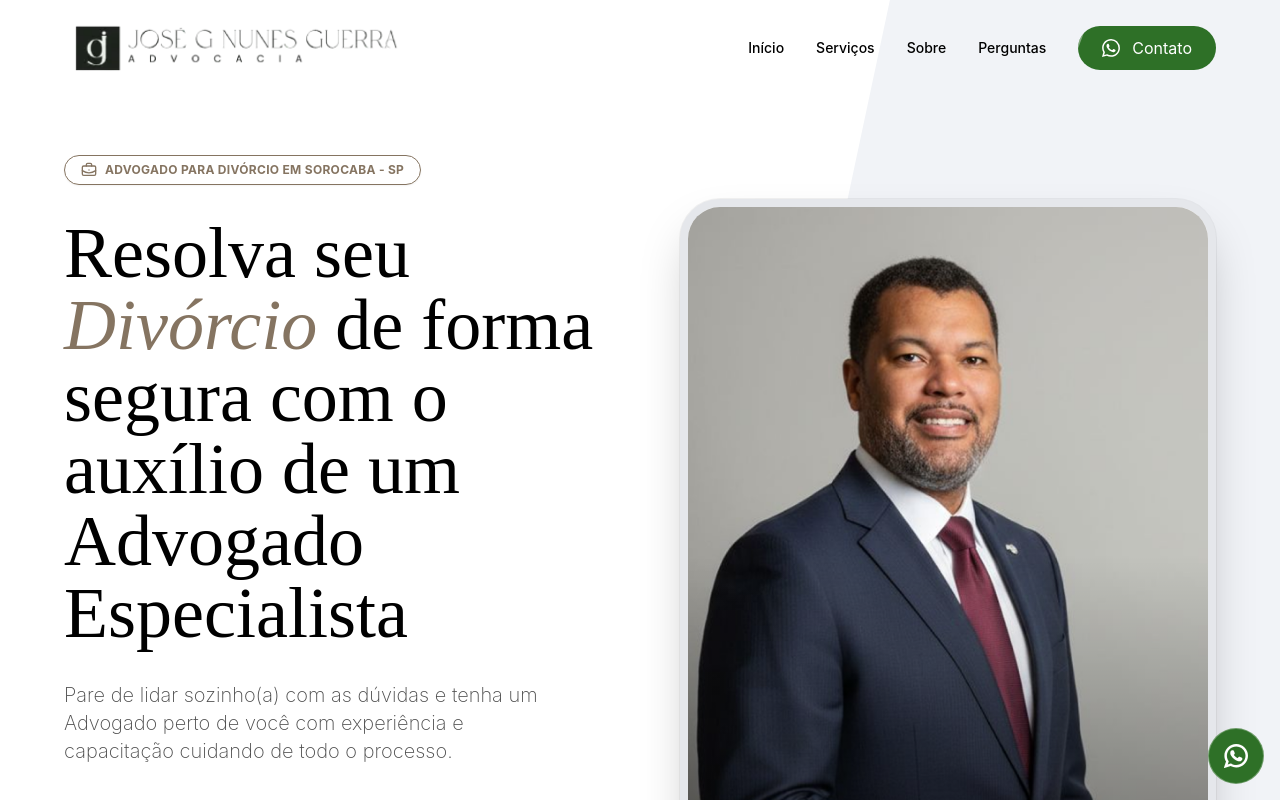
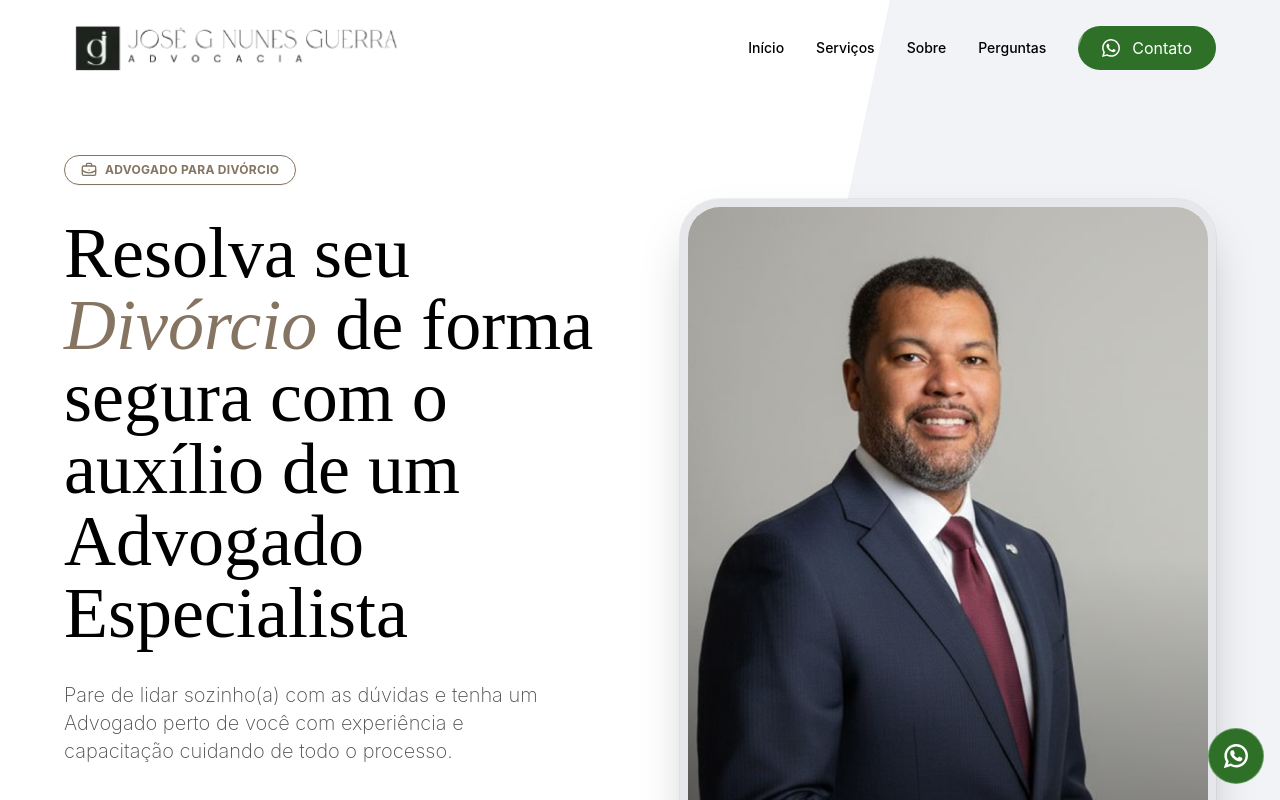
Before and after one commit to Paper-Street-Softwares/LPS-Jose-Guerra-Advogado-de-Divorcio, a React (Vite) app: page / in a window 1280 px wide. Shown: the top 800 px of the page. Built offline with nearby package versions, Linux system fonts and the light colour scheme.

Commit message:
feat: Remove cidade

```diff
--- a/index.html
+++ b/index.html
@@ -23,9 +23,7 @@
     </style>
     <!-- fim do css inline -->
 
-    <title>
-      Advogado de Divórcio em Sorocaba - SP | José G Nunes Guerra Advocacia
-    </title>
+    <title>Advogado de Divórcio | José G Nunes Guerra Advocacia</title>
     <meta
       name="description"
       content="Atendimento jurídico especializado em divórcio. Orientação clara e segura com advogado de divórcio para conduzir separação, guarda, pensão e partilha com respaldo jurídico.
--- a/src/content/content.jsx
+++ b/src/content/content.jsx
@@ -122,7 +122,7 @@ const content = {
       ctaButtonTextResponsive: "Contato",
     },
     hero: {
-      miniTag: "ADVOGADO PARA DIVÓRCIO EM SOROCABA - SP",
+      miniTag: "ADVOGADO PARA DIVÓRCIO",
       FirstPart: <span>Resolva seu</span>,
       Destaque: (
         <span className="relative italic font-light destaque">Divórcio</span>
```
